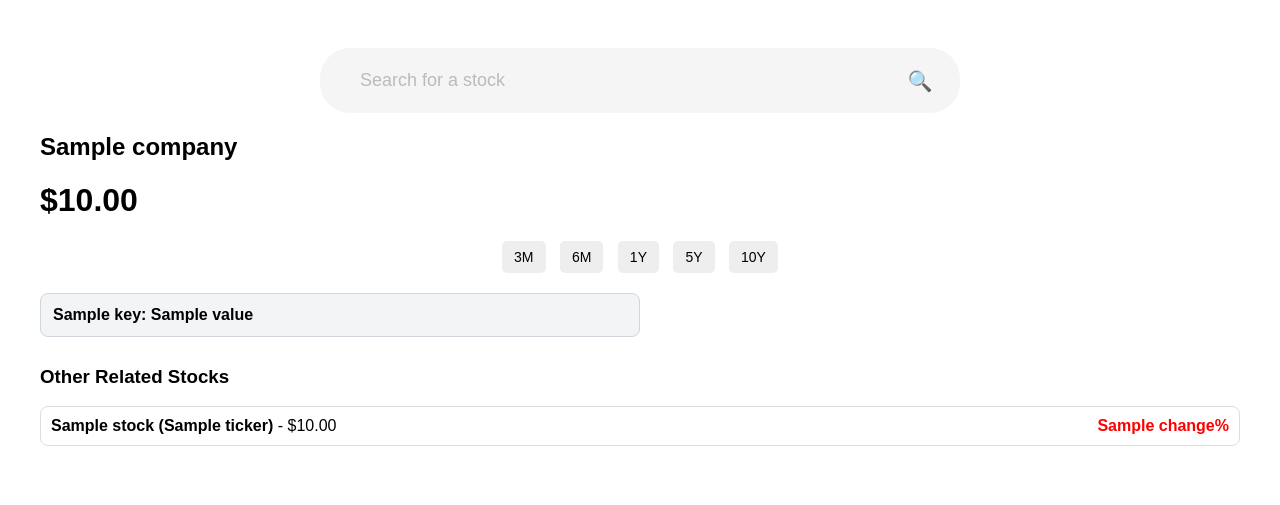
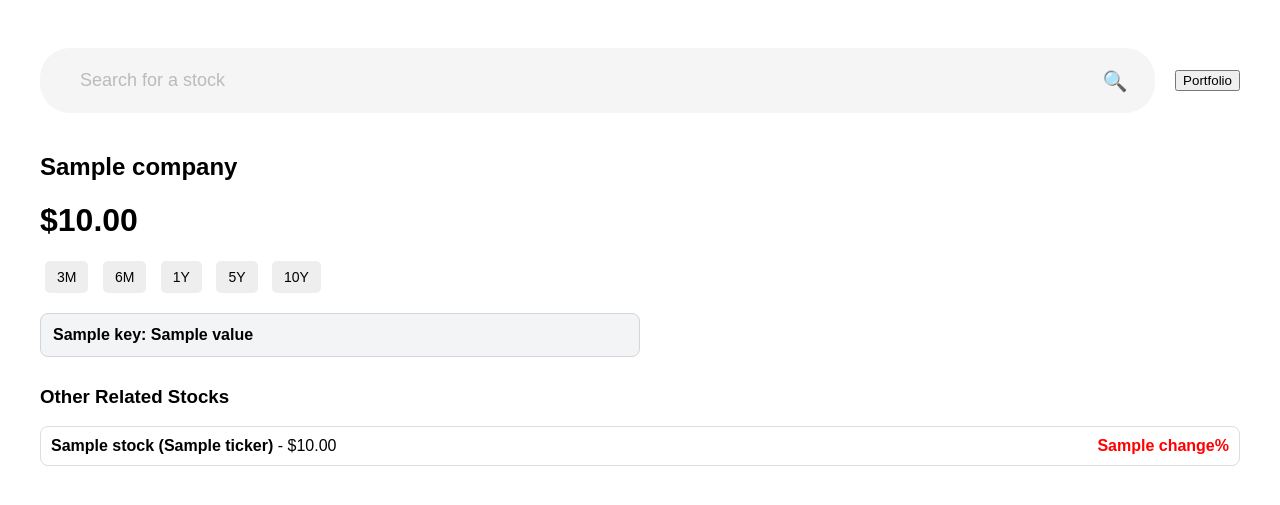
Before and after one commit to tokisakiiuwu/StockProject, a Django app: template templates/index.html in a window 1280 px wide. Shown: the top 505 px of the page. Run offline with Django 5.2, Linux system fonts and the light colour scheme; the template is opened without the code that fills it: most values are stand-ins (such as "Sample title", 1, 10 or a date in 2020); parts of the project's set-up code (start-up, migrations or seed data) failed here and were passed over; some libraries are stand-ins or nearby versions.

Commit message:
Update index.html

```diff
--- a/templates/index.html
+++ b/templates/index.html
@@ -5,15 +5,22 @@
     <script src="https://cdn.plot.ly/plotly-2.24.1.min.js"></script>
     <style>
         .container { max-width: 1200px; margin: 0 auto; padding: 20px; font-family: Arial, sans-serif; }
+        .header-container {
+            display: flex;
+            align-items: center;
+            justify-content: space-between;
+            width: 100%;
+        }
         .info-box { display: flex; flex-direction: column; gap: 10px; }
         .search-container, .text-container { margin-bottom: 20px; }
         .search-container {
+            flex: 1;
             display: flex;
             align-items: center;
             padding: 12px 20px;
             background: #f5f5f5;
             border-radius: 30px;
-            max-width: 600px;
+            width: 600px;
             margin: 20px auto;
             position: relative;
         }
@@ -49,9 +56,11 @@
             height: 40px;
             padding: 0;
         }
+        .portfolio-container {
+            margin-left: 20px;
+        }
         .button-group {
-            text-align: center;
-            margin-top: 20px;
+            text-align: left;
             margin-bottom: 20px;
         }
         .button-group button {
@@ -91,7 +100,7 @@
 </head>
 <body>
     <div class="container">
-
+        <div class="header-container">
             <!-- Search Bar -->
             <div class="search-container">
                 <form method="get" action="/">
@@ -100,6 +109,15 @@
                     <button type="submit">🔍</button>
                 </form>
             </div>
+
+            <div class="portfolio-container">
+                <a href="{% url 'portfolio' %}">
+                    <button>Portfolio</button>
+                </a>
+            </div>
+
+        </div>
+
 
         {% if error %}
             <p style="color: red;">{{ error }}</p >
@@ -143,7 +161,6 @@
                 <div class="other-stocks-container">
                     <h3>Other Related Stocks</h3>
                     {% for stock in other_stocks %}
-                        <a href="/?ticker={{ stock.ticker }}" style="text-decoration: none; color: inherit;">
                         <div class="stock-card">
                             <div>
                                 <strong>{{ stock.name }} ({{ stock.ticker }})</strong> - ${{ stock.price|floatformat:2 }}
@@ -152,7 +169,6 @@
                                 {% if stock.change != "N/A" %}{{ stock.change }}%{% else %}N/A{% endif %}
                             </div>
                         </div>
-                        </a>
                     {% endfor %}
                 </div>
             {% endif %}
```
Lines whose indentation alone changed are shown as unchanged.
